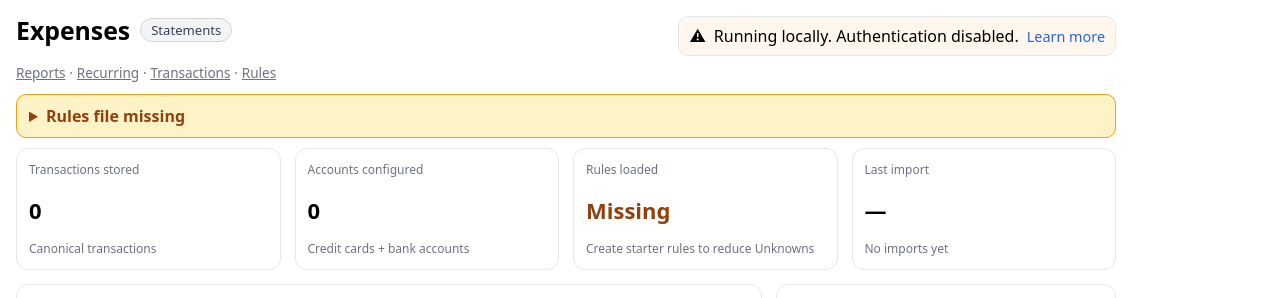
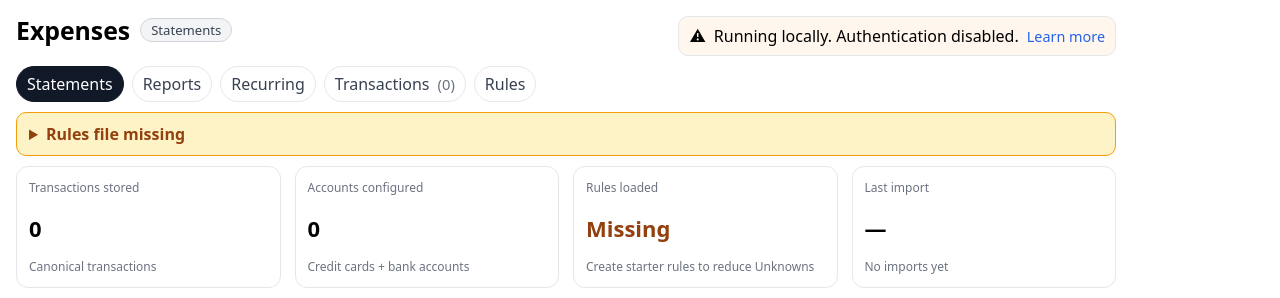
Before and after one commit to lrausch23/Investor, a FastAPI app: page /expenses in a window 1280 px wide. Shown: the part 42-340 px from the top of the page. Run offline with FastAPI, Linux system fonts and the light colour scheme; data that the repository does not hold is empty.

Commit message:
Standardize Expenses sub-navigation tabs

```diff
--- a/src/app/static/app.css
+++ b/src/app/static/app.css
@@ -227,6 +227,14 @@ a:focus-visible, button:focus-visible, summary:focus-visible, input:focus-visibl
 .sync-snapshots-grid { display: grid; grid-template-columns: 1fr 1fr; gap: 14px; align-items: start; }
 .sync-files-grid { display: grid; grid-template-columns: 1fr 1fr; gap: 14px; align-items: start; }
 
+/* Expenses subnav (tabs) */
+.ui-tabs { display: flex; gap: 8px; flex-wrap: wrap; margin-top: 10px; }
+.ui-tab { display: inline-flex; align-items: center; gap: 8px; padding: 6px 10px; border-radius: 999px; border: 1px solid #e5e7eb; background: #fff; color: #374151; text-decoration: none; }
+.ui-tab:hover { background: #f9fafb; }
+.ui-tab--active, .ui-tab[aria-current="page"] { background: #111827; border-color: #111827; color: #fff; }
+.ui-tab--active .ui-muted, .ui-tab[aria-current="page"] .ui-muted { color: rgba(255,255,255,0.82); }
+.ui-tab__count { font-size: 0.92em; }
+
 /* Sell optimizer (drill-down) */
 .opt-grid { display: grid; grid-template-columns: 1fr 1fr; gap: 14px; align-items: start; margin-top: 8px; }
 .opt-col { display: grid; gap: 10px; align-content: start; }
--- a/src/app/templates/expenses_recurring.html
+++ b/src/app/templates/expenses_recurring.html
@@ -1,6 +1,6 @@
 {% extends "layout.html" %}
 {% block content %}
-	  <h1>Recurring Charges</h1>
+	  {% include "partials/expenses/_header.html" %}
 	  <form method="get" action="/expenses/recurring" class="box">
 	    <label>Year <input name="year" value="{{ year }}" size="6" /></label>
 	    <label>Min months <input name="min_months" value="{{ min_months }}" size="4" /></label>
--- a/src/app/templates/expenses_reports.html
+++ b/src/app/templates/expenses_reports.html
@@ -1,6 +1,6 @@
 {% extends "layout.html" %}
 {% block content %}
-  <h1>Expense Reports</h1>
+  {% include "partials/expenses/_header.html" %}
   <form method="get" action="/expenses/reports" class="box">
     <label>Year <input name="year" value="{{ year }}" size="6" /></label>
     <label>Month (optional) <input name="month" value="{{ month or '' }}" size="4" placeholder="1-12" /></label>
--- a/src/app/templates/expenses_transactions.html
+++ b/src/app/templates/expenses_transactions.html
@@ -1,6 +1,6 @@
 {% extends "layout.html" %}
 {% block content %}
-  <h1>Expense Transactions</h1>
+  {% include "partials/expenses/_header.html" %}
   <form method="get" action="/expenses/transactions" class="box">
     <div class="grid3">
       <label>Year <input name="year" value="{{ year or '' }}" size="6" /></label>
--- a/src/app/templates/partials/expenses/_header.html
+++ b/src/app/templates/partials/expenses/_header.html
@@ -2,7 +2,7 @@
   <div class="page-title">
     <div class="page-title__left">
       <h1>Expenses</h1>
-      <span class="ui-badge ui-badge--neutral">Statements</span>
+      <span class="ui-badge ui-badge--neutral">{{ expenses_badge or "Statements" }}</span>
     </div>
     {% if auth_banner_detail %}
       <details class="inline-alert" role="note">
@@ -16,15 +16,7 @@
     {% endif %}
   </div>
 
-  <div class="ui-muted selection-line">
-    <a class="ui-muted" href="/expenses/reports?year={{ today[:4] }}">Reports</a>
-    <span class="ui-muted">·</span>
-    <a class="ui-muted" href="/expenses/recurring?year={{ today[:4] }}">Recurring</a>
-    <span class="ui-muted">·</span>
-    <a class="ui-muted" href="/expenses/transactions">Transactions</a>
-    <span class="ui-muted">·</span>
-    <a class="ui-muted" href="/expenses/rules">Rules</a>
-  </div>
+  {% include "partials/expenses/_subnav.html" %}
 
   {% if ok %}
     <div class="alert alert--ok" role="status">{{ ok }}</div>
@@ -33,7 +25,7 @@
     <div class="alert alert--warn" role="alert">{{ error }}</div>
   {% endif %}
 
-  {% if not rules_exists %}
+  {% if show_rules_callout and not rules_exists %}
     <details class="alert alert--warn">
       <summary>Rules file missing</summary>
       <div class="muted" style="margin-top:6px">
--- a/src/app/templates/partials/expenses/_maintenance.html
+++ b/src/app/templates/partials/expenses/_maintenance.html
@@ -34,16 +34,8 @@
     </section>
 
     <section>
-      <div class="ui-section-title">Links</div>
-      <div class="ui-muted" style="margin-top:2px">
-        <a href="/expenses/reports?year={{ today[:4] }}">Reports</a>
-        <span class="ui-muted">·</span>
-        <a href="/expenses/recurring?year={{ today[:4] }}">Recurring</a>
-        <span class="ui-muted">·</span>
-        <a href="/expenses/transactions">Transactions</a>
-        <span class="ui-muted">·</span>
-        <a href="/expenses/rules">Rules</a>
-      </div>
+      <div class="ui-section-title">Cleanup</div>
+      <div class="ui-muted" style="margin-top:2px">Delete expense data (protected).</div>
       <div style="margin-top:10px">
         <button
           class="btn btn--secondary"
--- /dev/null
+++ b/src/app/templates/partials/expenses/_subnav.html
@@ -0,0 +1,25 @@
+{% set nav_year = expenses_nav_year or (today[:4] if today else "") %}
+
+<nav class="ui-tabs" aria-label="Expenses">
+  {% set items = [
+    {"key": "statements", "label": "Statements", "href": "/expenses"},
+    {"key": "reports", "label": "Reports", "href": ("/expenses/reports?year=" ~ nav_year) if nav_year else "/expenses/reports"},
+    {"key": "recurring", "label": "Recurring", "href": ("/expenses/recurring?year=" ~ nav_year) if nav_year else "/expenses/recurring"},
+    {"key": "transactions", "label": "Transactions", "href": "/expenses/transactions"},
+    {"key": "rules", "label": "Rules", "href": "/expenses/rules"},
+  ] %}
+
+  {% for it in items %}
+    {% set is_active = (expenses_active_tab or "") == it.key %}
+    <a
+      class="ui-tab{% if is_active %} ui-tab--active{% endif %}"
+      href="{{ it.href }}"
+      {% if is_active %}aria-current="page"{% endif %}
+    >
+      <span>{{ it.label }}</span>
+      {% if it.key == "transactions" and expenses_txn_count is defined and expenses_txn_count is not none %}
+        <span class="ui-tab__count ui-muted">({{ "{:,}".format(expenses_txn_count) }})</span>
+      {% endif %}
+    </a>
+  {% endfor %}
+</nav>
```
Also changed, not shown: src/app/routes/expenses.py (+31 -4 lines), src/app/templates/expenses_rules.html (+1 -7 lines).
